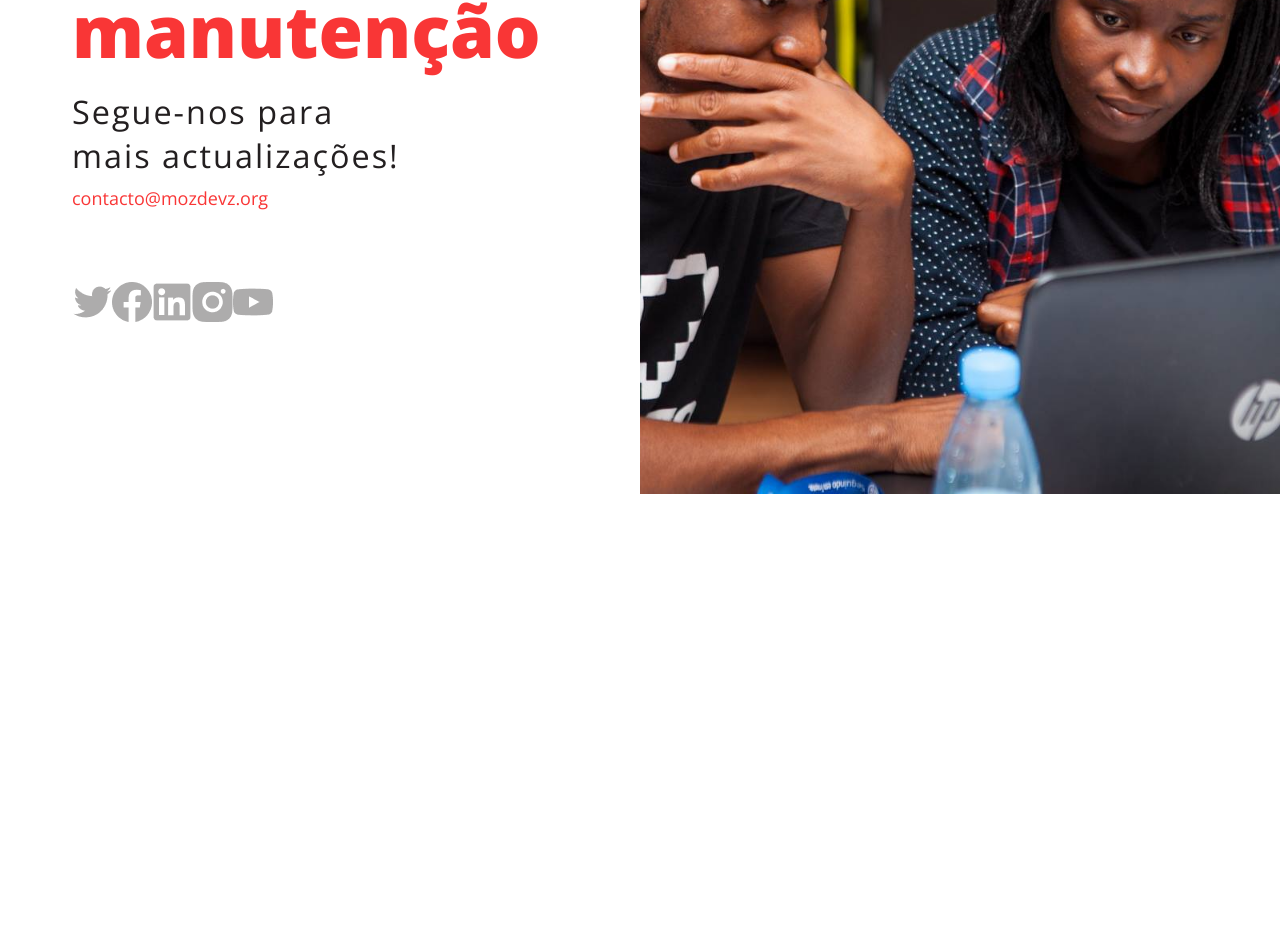
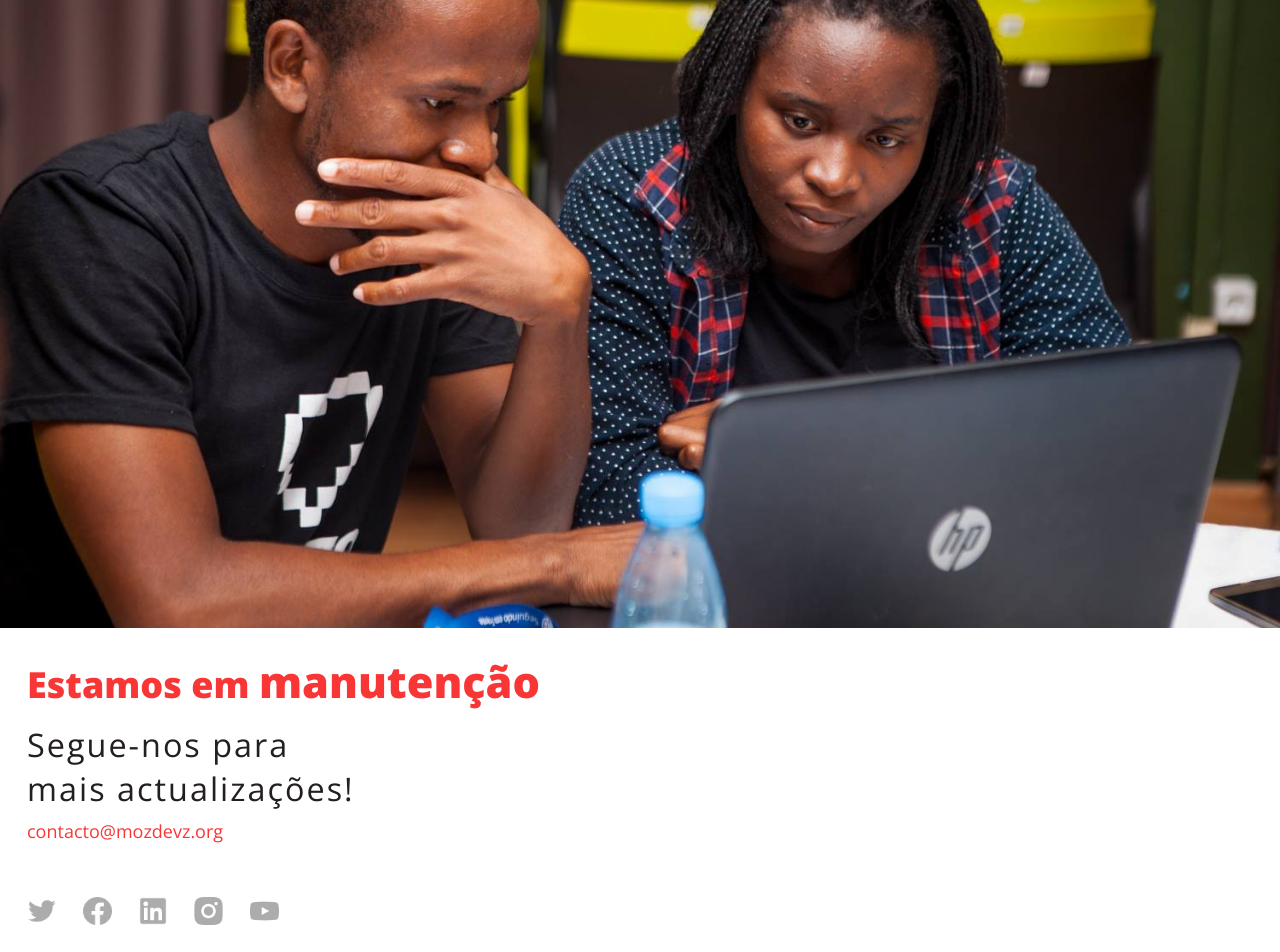
Before and after one commit to ctivir/mozdevz-frontend, a Next.js app: page / in a window 1280 px wide. Shown: the part 306-1258 px from the top of the page. Before the commit the page ends 800 px from the top, so only its background shows below. Built offline with nearby package versions, Linux system fonts and the light colour scheme.

Commit message:
change layout tool

```diff
--- a/pages/index.js
+++ b/pages/index.js
@@ -28,25 +28,33 @@ export default function Home() {
           src={logo}
         />
       </Header>
+      <SideCover>
+        <Image
+          src={cover}
+        />
+      </SideCover>
       <Main>
         <h1>Estamos em <span>manutenção</span></h1>
         <h2>Segue-nos para <br /> mais actualizações!</h2>
         <p>contacto@mozdevz.org</p>
+        <SocialIconWrapper>
+          <div className="icon-wrapper">
+            <Image src={twitter} />
+          </div>
+          <div className="icon-wrapper">
+            <Image src={facebook} />
+          </div>
+          <div className="icon-wrapper">
+            <Image src={linkedin} />
+          </div>
+          <div className="icon-wrapper">
+            <Image src={instagram} />
+          </div>
+          <div className="icon-wrapper">
+            <Image src={youtube} />
+          </div>
+        </SocialIconWrapper>
       </Main>
-      <SideCover>
-        <Image
-          src={cover}
-          layout='fill'
-          objectFit='cover'
-        />
-      </SideCover>
-      <SocialIconWrapper>
-        <Image src={twitter} />
-        <Image src={facebook} />
-        <Image src={linkedin} />
-        <Image src={instagram} />
-        <Image src={youtube} />
-      </SocialIconWrapper>
     </ComingSoon>
   )
 }
--- a/styles/comingSoon.js
+++ b/styles/comingSoon.js
@@ -1,59 +1,44 @@
 import styled from 'styled-components';
 
 export const ComingSoon = styled.div`
-  display: grid;
-  grid-auto-rows: auto;
-  height: 100vh;
 
-  @media (min-width: 600px) {
-    grid-template-columns: repeat(2, 1fr);
-  }
 `
 
 export const Header = styled.header`
   padding: 1.5rem;
-  display: flex;
-  align-items: center;
 
   @media (min-width: 600px) {
-    padding: 4rem;
+
   }
 `
 
 export const Main = styled.main`
-  padding-left: 1.5rem;
-  padding-top: 2rem;
+  padding: 1.5rem;
 
   h1 {
     font-weight: 900;
+    color: #F93636;
+    line-height: 1;
     margin-bottom: 1rem;
-    color: #F93636;
+
+    span {
+      font-size: 2.4rem;
+    }
   }
 
   h2 {
+    font-size: 1.4rem;
     font-weight: 400;
-    margin-bottom: .5rem;
     width: 25ch;
+    margin-bottom: .1rem;
   }
 
   p {
     color: #F93636;
+    margin-bottom: 3rem;
   }
 
   @media (min-width: 600px) {
-    padding: 4rem;
-    display: flex;
-    flex-direction: column;
-
-    h1 {
-      font-size: 3rem;
-      line-height: 1.1;
-
-      span {
-        font-size: 4rem;
-      }
-    }
-
     h2 {
       font-size: 1.8rem;
       letter-spacing: 2px;
@@ -61,24 +46,32 @@ export const Main = styled.main`
       margin-bottom: .5rem;
       width: 25ch;
     }
+
+    @media (min-width: 600px) {
+
+    }
   }
 `
 
 export const SideCover = styled.div`
-  grid-row: 2/3;
-  position: relative;
-  height: 300px;
 
-  @media (min-width: 600px) {
-    height: 100vh;
-    grid-row: 1/6;
-    grid-column: 2/3;
-  }
+    @media (min-width: 600px) {
+
+    }
 `
 
 export const SocialIconWrapper = styled.div`
+  display: flex;
+  gap: 1.5rem;
+  align-items: center;
+
+  .icon-wrapper {
+    display: flex;
+    align-items: center;
+    width: 1.6rem;
+  }
 
   @media (min-width: 600px) {
-    padding-left: 4rem;
+
   }
 `
```
